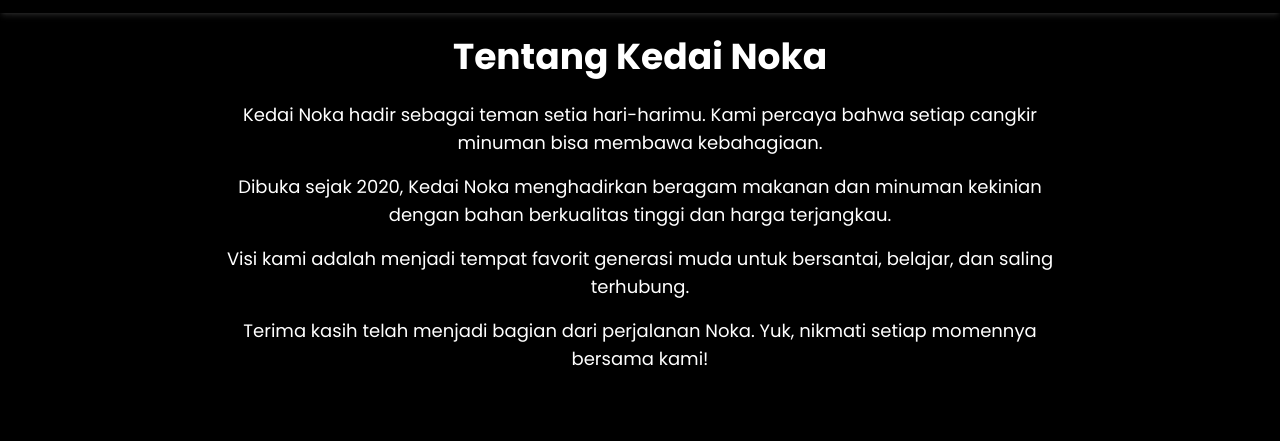
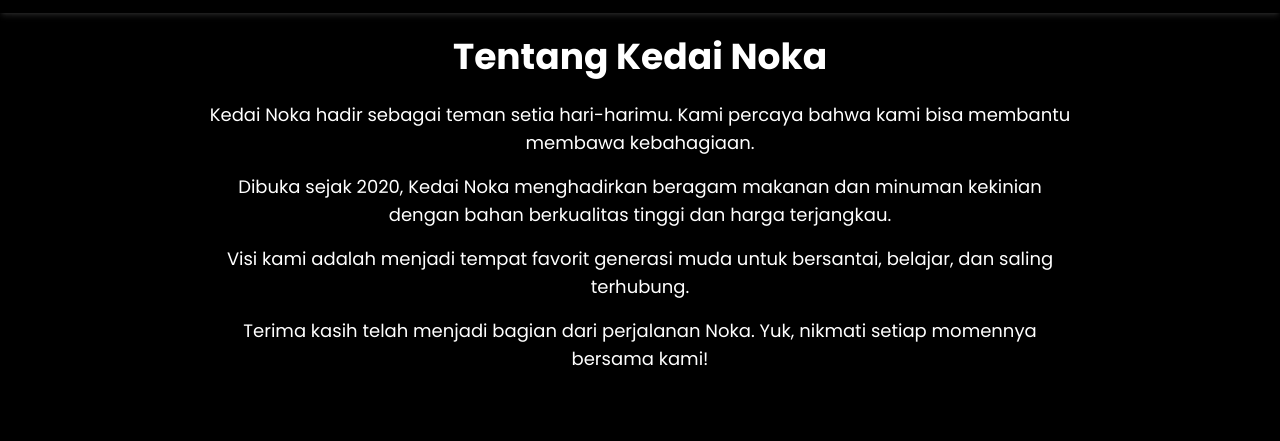
Before and after one commit to skyzynyoba/kedai-noka, a plain HTML site: page about.html in a window 1280 px wide. Shown: the part 59-500 px from the top of the page. Drawn offline with nearby package versions, Linux system fonts and the light colour scheme.

Commit message:
Update about.html

```diff
--- a/about.html
+++ b/about.html
@@ -42,7 +42,7 @@
   <main class="pt-24 px-4 pb-16 max-w-4xl mx-auto text-center" data-aos="fade-up" data-aos-duration="1000">
     <h1 class="text-4xl font-bold mb-6">Tentang Kedai Noka</h1>
     <p class="text-lg mb-4">
-      Kedai Noka hadir sebagai teman setia hari-harimu. Kami percaya bahwa setiap cangkir minuman bisa membawa kebahagiaan.
+      Kedai Noka hadir sebagai teman setia hari-harimu. Kami percaya bahwa kami bisa membantu membawa kebahagiaan.
     </p>
     <p class="text-lg mb-4">
       Dibuka sejak 2020, Kedai Noka menghadirkan beragam makanan dan minuman kekinian dengan bahan berkualitas tinggi dan harga terjangkau.
```
